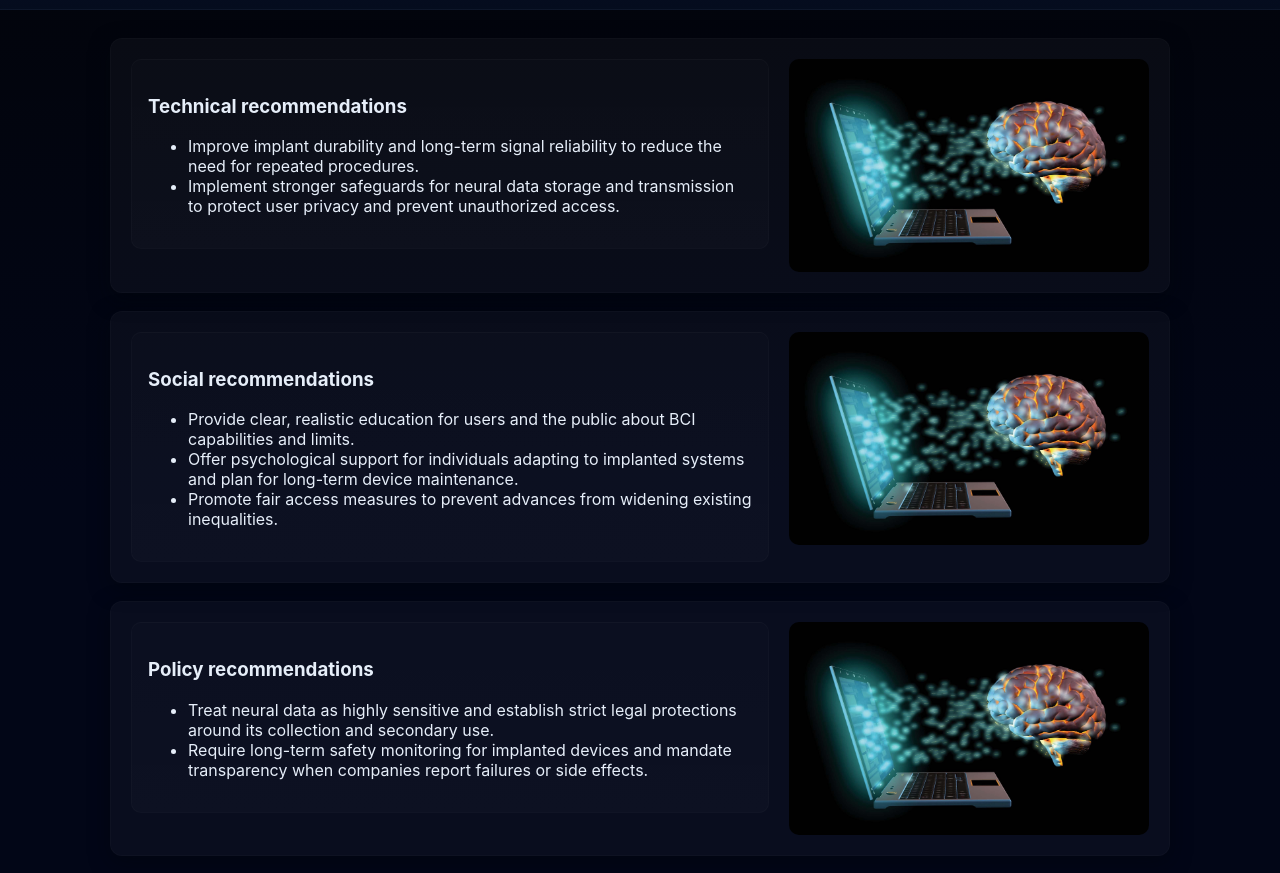
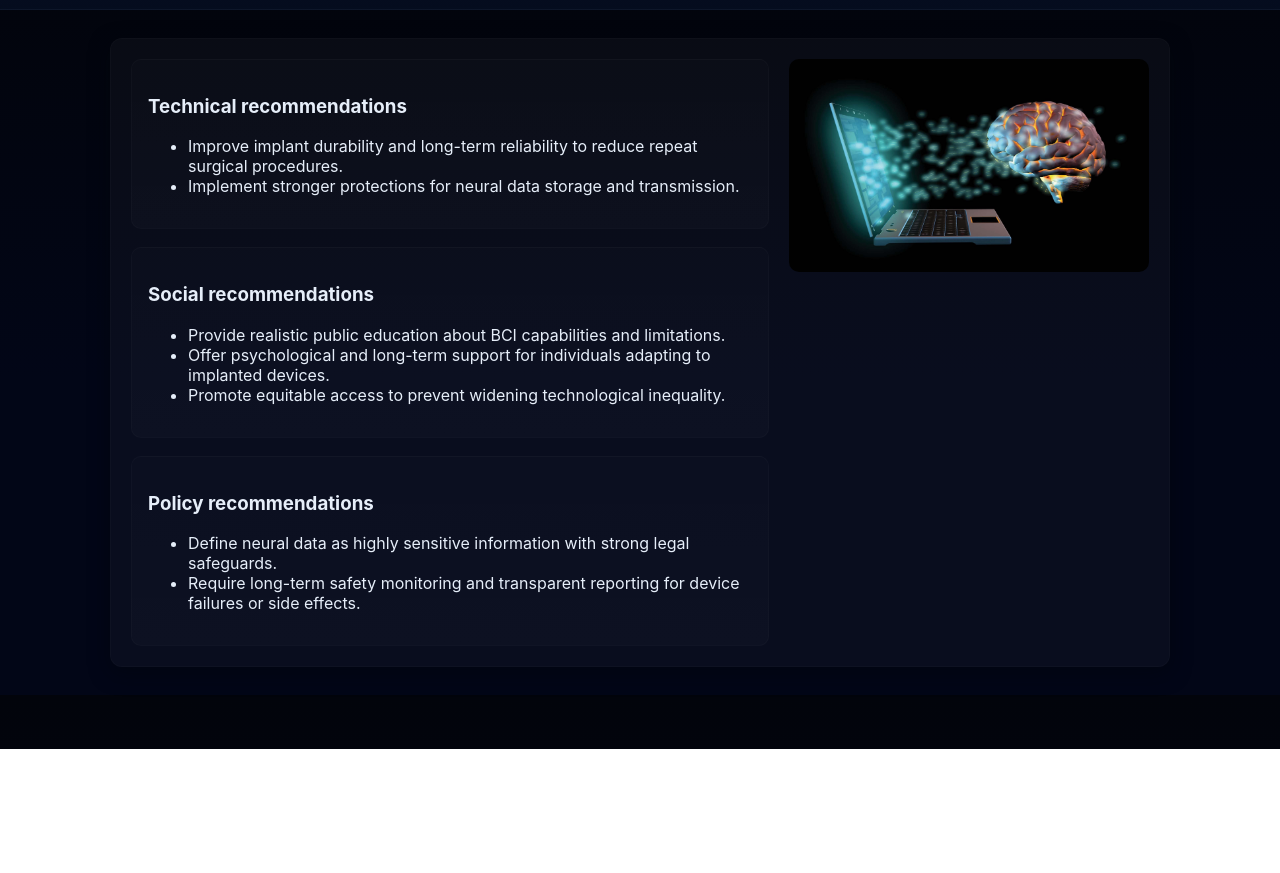
Before and after one commit to Mohamed-MT/BCI-Final-Project, a plain HTML site: page recommendations.html in a window 1280 px wide. Shown: the part 51-924 px from the top of the page. After the commit the page ends 800 px from the top, so only its background shows below. Drawn offline with Linux system fonts and the light colour scheme.

Commit message:
Update recommendations.html

```diff
--- a/recommendations.html
+++ b/recommendations.html
@@ -5,7 +5,15 @@
   <meta name="viewport" content="width=device-width,initial-scale=1">
   <title>BCI — Recommendations</title>
   <link rel="stylesheet" href="style.css">
+  <style>
+    .right-fixed {
+      position: sticky;
+      top: 100px;
+      height: fit-content;
+    }
+  </style>
 </head>
+
 <body>
   <nav class="topbar">
     <div class="nav-inner container">
@@ -20,62 +28,47 @@
   </nav>
 
   <main class="container">
-    <!-- Card 1: Technical & data safeguards (left) | Image (right) -->
     <section class="section">
       <div class="grid-2">
+
+        <!-- LEFT SIDE -->
+        <div>
+
           <div class="card">
             <h3>Technical recommendations</h3>
             <ul>
-            <li>Improve implant durability and long-term signal reliability to reduce the need for repeated procedures.</li>
-            <li>Implement stronger safeguards for neural data storage and transmission to protect user privacy and prevent unauthorized access.</li>
+              <li>Improve implant durability and long-term reliability to reduce repeat surgical procedures.</li>
+              <li>Implement stronger protections for neural data storage and transmission.</li>
             </ul>
           </div>
 
-        <div class="art">
-          <img src="bci-clinic.jpg" alt="Clinical BCI" style="width:100%; height:auto; border-radius:10px;">
-        </div>
-      </div>
-    </section>
-
-    <!-- Card 2: Social recommendations (left) | Image (right) -->
-    <section class="section" style="margin-top:18px;">
-      <div class="grid-2">
-        <div class="card">
+          <div class="card" style="margin-top:18px;">
             <h3>Social recommendations</h3>
             <ul>
-            <li>Provide clear, realistic education for users and the public about BCI capabilities and limits.</li>
-            <li>Offer psychological support for individuals adapting to implanted systems and plan for long-term device maintenance.</li>
-            <li>Promote fair access measures to prevent advances from widening existing inequalities.</li>
+              <li>Provide realistic public education about BCI capabilities and limitations.</li>
+              <li>Offer psychological and long-term support for individuals adapting to implanted devices.</li>
+              <li>Promote equitable access to prevent widening technological inequality.</li>
             </ul>
           </div>
 
-        <div class="art">
-          <img src="bci-clinic.jpg" alt="" style="width:100%; height:auto; border-radius:10px;">
-        </div>
-      </div>
-    </section>
-
-    <!-- Card 3: Policy recommendations (left) | Image (right) -->
-    <section class="section" style="margin-top:18px;">
-      <div class="grid-2">
-        <div class="card">
+          <div class="card" style="margin-top:18px;">
             <h3>Policy recommendations</h3>
             <ul>
-            <li>Treat neural data as highly sensitive and establish strict legal protections around its collection and secondary use.</li>
-            <li>Require long-term safety monitoring for implanted devices and mandate transparency when companies report failures or side effects.</li>
+              <li>Define neural data as highly sensitive information with strong legal safeguards.</li>
+              <li>Require long-term safety monitoring and transparent reporting for device failures or side effects.</li>
             </ul>
           </div>
 
-        <div class="art">
-          <img src="bci-clinic.jpg" alt="" style="width:100%; height:auto; border-radius:10px;">
         </div>
+
+        <!-- RIGHT FIXED IMAGE -->
+        <div class="right-fixed">
+          <img src="bci-clinic.jpg" alt="BCI clinic image"
+               style="width:100%; height:auto; border-radius:10px;">
+        </div>
+
       </div>
     </section>
-
   </main>
 </body>
 </html>
-
-  </main>
-</body>
-</html>
```
Lines whose indentation alone changed are shown as unchanged.
